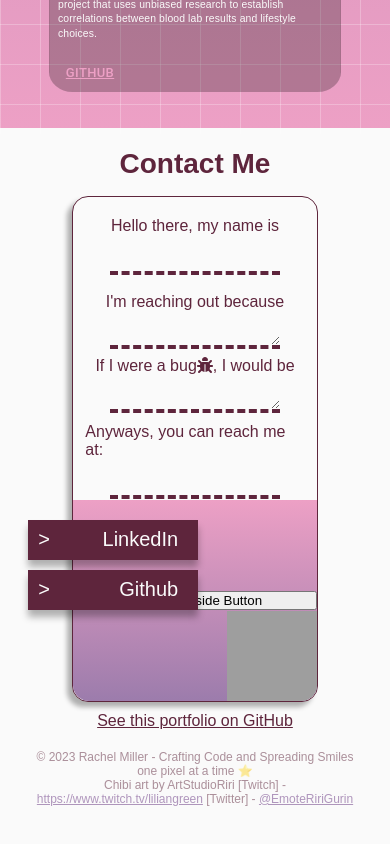
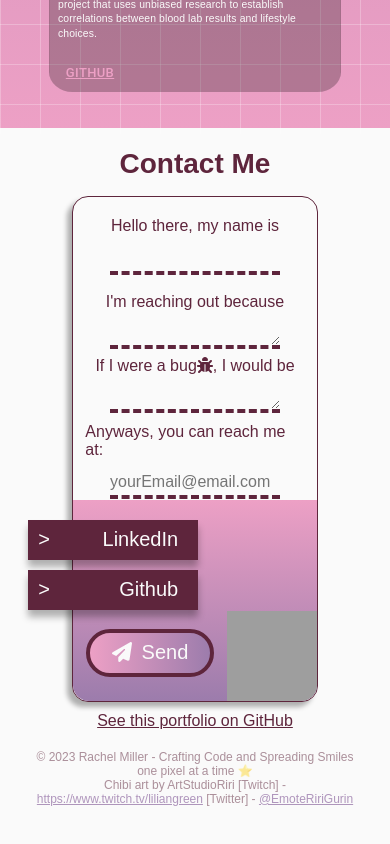
Before and after one commit to rkmiller131/portfolio, a React (Create React App) app in the folder client/: page / in a window 390 px wide. Shown: the part 2482-3326 px from the top of the page. Built offline with nearby package versions, Linux system fonts and the light colour scheme; grey boxes are pictures that could not be loaded; the HTML template or start-up script is replaced by a standard one.

Commit message:
Styled send button and made responsive and themed

```diff
--- a/client/src/components/Contact.jsx
+++ b/client/src/components/Contact.jsx
@@ -8,7 +8,6 @@ import Footer from './Footer.jsx';
 import { useTheme } from '../DarkThemeContext.jsx';
 import '../styles/contactform.scss';
 import '../styles/contact.scss';
-{/* <FontAwesomeIcon icon={faPaperPlane} className="contact-send-icon"/> */}
 
 function submitForm(details) {
   console.log('submitting form');
@@ -27,7 +26,7 @@ export default function Contact() {
         </div>
         <div className={darkMode ? 'contact-column-right dark' : 'contact-column-right'}>
           <ContactTabs />
-          <button form="contact-form" type="submit">Testing Outside Button</button>
+          <button form="contact-form" type="submit" className={darkMode ? 'contact-btn dark' : 'contact-btn'}><FontAwesomeIcon icon={faPaperPlane} className="send-icon"/>Send</button>
           <img src="https://res.cloudinary.com/dnr41r1lq/image/upload/v1692225003/112_ftlggu.png" alt="blonde chibi taking notes" />
         </div>
       </div>
--- a/client/src/components/ContactForm.jsx
+++ b/client/src/components/ContactForm.jsx
@@ -33,7 +33,7 @@ export default function ContactForm({ submitForm }) {
       <label className={darkMode ? 'indent dark' : 'indent'}>If I were a bug<FontAwesomeIcon icon={faBug}/>, I would be</label>
       <textarea className={darkMode ? 'indent dark' : 'indent'} type="text" name="input2" onChange={handleChange} />
       <label className={darkMode ? 'dark' : ''}>Anyways, you can reach me at:</label>
-      <input className={darkMode ? 'dark' : ''} type="email" name="user_email" onChange={handleChange} />
+      <input className={darkMode ? 'dark' : ''} type="email" placeholder='yourEmail@email.com' name="user_email" onChange={handleChange} />
     </form>
   )
 }
--- a/client/src/styles/contact.scss
+++ b/client/src/styles/contact.scss
@@ -5,6 +5,8 @@ $hoverbuttonbg: linear-gradient(to right, #9c7cac, #eda0c5);
 $appleWhite: #FAFAFA;
 $red: #5e253c;
 $pink: #eda0c5;
+$darkbtnbg: linear-gradient(to right, #9b98ca, #9c7cac);
+$reversedarkbtn: linear-gradient(to right, #9c7cac, #9b98ca);
 
 // dark mode variables
 $black-to-purple: linear-gradient(#202123, #9c7cac);
@@ -71,7 +73,7 @@ $blue: #9b98ca;
       background: $pink-to-purple;
       display: flex;
       flex-direction: column;
-      justify-content: center;
+      justify-content: flex-end;
       position: relative;
       flex-basis: 40%;
       .contact-tabs {
@@ -132,6 +134,87 @@ $blue: #9b98ca;
               }
             }
           }
+        }
+      }
+      .contact-btn {
+        margin-bottom: 10%;
+        height: 5rem;
+        width: 12rem;
+        border: 4px solid #5e253c;
+        border-radius: 4rem 4rem;
+        background: $buttonbg;
+        position: relative;
+        color: $appleWhite;
+        font-size: 28px;
+        z-index: 1;
+        overflow: hidden;
+        align-self: center;
+        .send-icon {
+          margin-right: 10px;
+          font-size: 28px;
+          @media screen and (max-width: 1200px) {
+            font-size: 24px;
+          }
+          @media screen and (max-width: 600px) {
+            font-size: 22px;
+          }
+          @media screen and (max-width: 450px) {
+            font-size: 20px;
+          }
+        }
+        &.dark {
+          border-color: #3E3744;
+          background: $darkbtnbg;
+          &:hover {
+            border-color: #3E3744;
+            background: $reversedarkbtn;
+          }
+        }
+        &:before {
+          content: '';
+          position: absolute;
+          height: 100px;
+          width: 22px;
+          background: #fff;
+          box-shadow: 0 0 10px #fff;
+          filter: blur(2px);
+          opacity: 0.7;
+          top: -22px;
+          transition: 0.3s;
+          transform: rotate(-20deg) translateX(-60px);
+        }
+        &:hover {
+          background: $hoverbuttonbg;
+          border: 4px solid #5e253c;
+          &::before{
+            transform: rotate(-20deg) translate(155px, 70px);
+          }
+        }
+        &:active {
+          background: #8c89b6;
+        }
+        @media screen and (max-width: 1200px) {
+          height: 4rem;
+          width: 10rem;
+          font-size: 24px;
+        }
+        @media screen and (max-width: 900px) {
+          margin-bottom: 5%;
+        }
+        @media screen and (max-width: 700px) {
+          margin-right: 20%;
+        }
+        @media screen and (max-width: 600px) {
+          margin-right: 30%;
+          height: 3rem;
+          width: 9rem;
+          font-size: 22px;
+        }
+        @media screen and (max-width: 450px) {
+          margin-right: 37%;
+          margin-bottom: 10%;
+          width: 8rem;
+          font-size: 20px;
         }
       }
       img {
--- a/client/src/styles/contactform.scss
+++ b/client/src/styles/contactform.scss
@@ -37,6 +37,9 @@ $softerWhite: #f6f1f4;
     margin: 8px 0;
     &.dark {
       color: $blue;
+    }
+    @media screen and (max-width: 1400px) {
+      margin: 0;
     }
     @media screen and (max-width: 1300px) {
       font-size: 26px;
```
